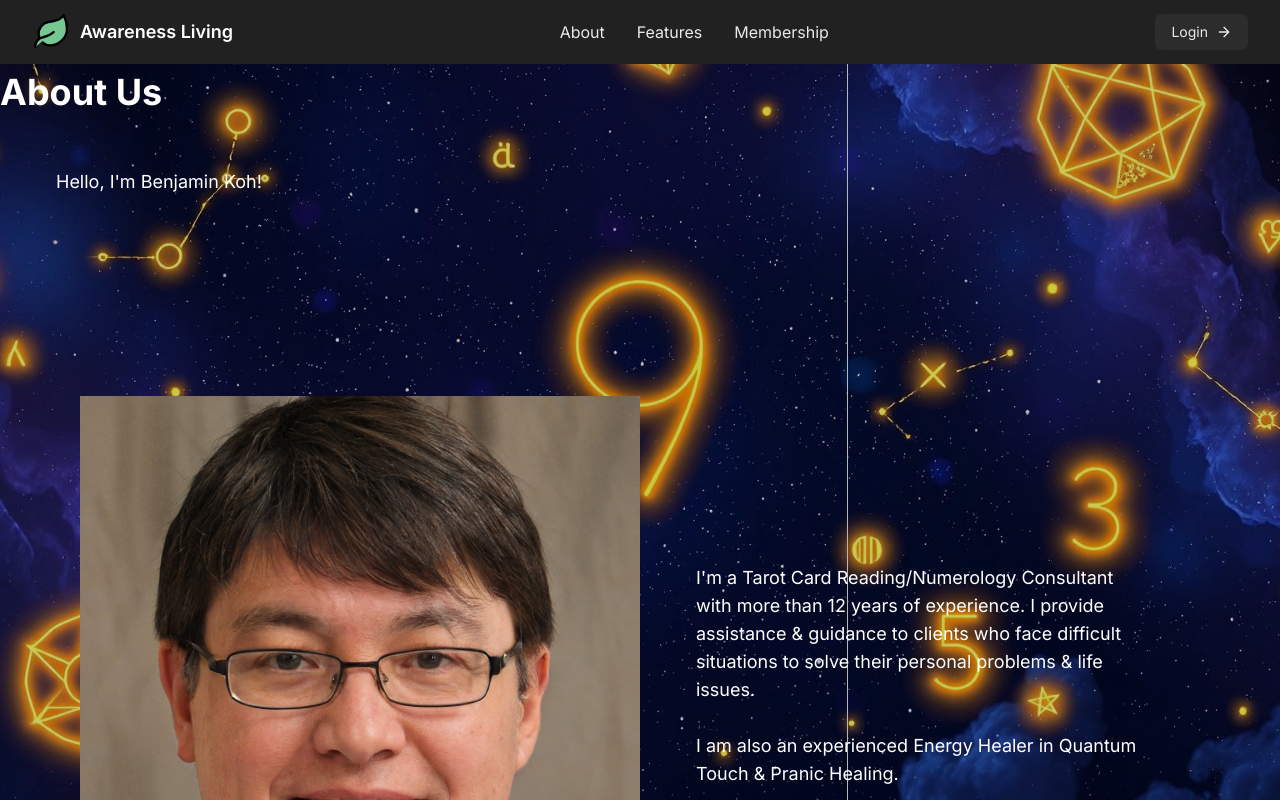
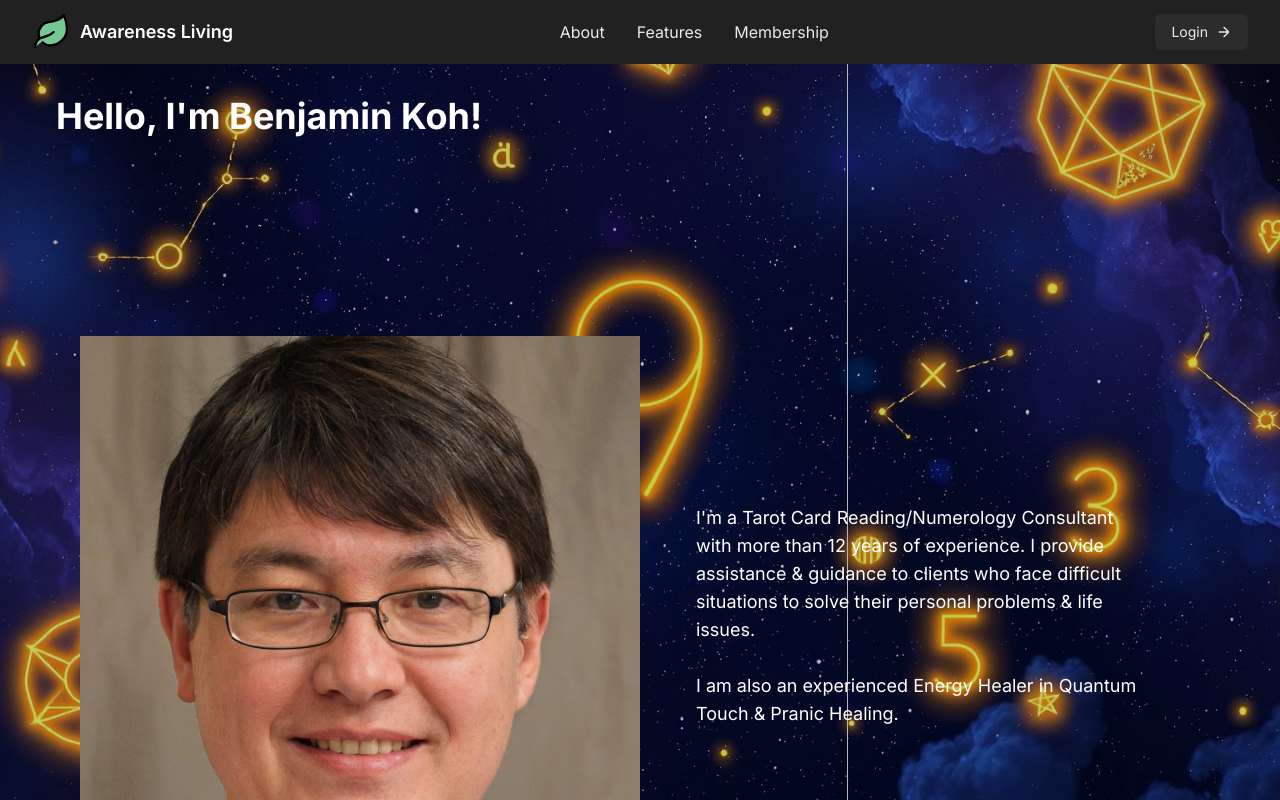
Before and after one commit to SamuelkohP04/React-Shop, a Next.js app: page /about in a window 1280 px wide. Shown: the top 800 px of the page. Built offline with nearby package versions, Linux system fonts and the light colour scheme.

Commit message:
fix: loaded in title content with more justifications

```diff
--- a/src/app/about/page.tsx
+++ b/src/app/about/page.tsx
@@ -13,12 +13,17 @@ export default function AboutPage() {
 
       <Navbar />
 
-      <h1 className="text-4xl font-bold text-white m-8 pt-10 mx-auto">
-        About Us
+      {/* <h1 className="text-4xl font-bold text-white m-8 pt-10 mx-auto">
+        About Awareness Living
+      </h1> */}
+
+      <h1
+        className="text-4xl font-bold text-white pt-10
+      m-4 sm:m-8 md:m-14 max-w-sm sm:max-w-md md:max-w-2xl
+      mx-auto"
+      >
+        Hello, I'm Benjamin Koh!
       </h1>
-      <p className="text-base sm:text-lg text-white m-4 sm:m-8 md:m-14 max-w-sm sm:max-w-md md:max-w-2xl mx-auto">
-        Hello, I'm Benjamin Koh!
-      </p>
 
       <div className="flex flex-row items-center justify-center min-h-screen m-20">
         <div className="w-14 flex-1">
```
